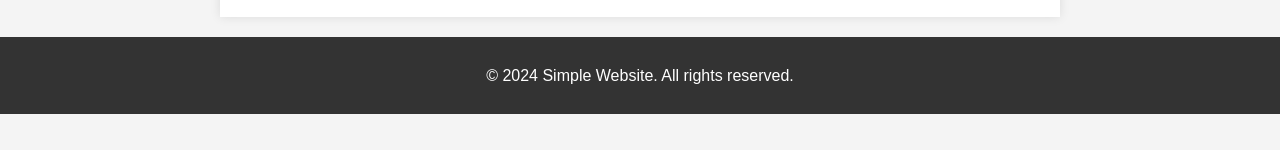
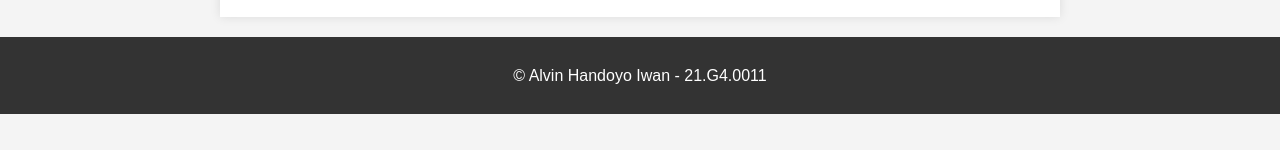
Before and after one commit to alvin110323/21.G4.0011_ALVIN_UAS, a plain HTML site: page index.html in a window 1280 px wide. Shown: the part 647-797 px from the top of the page. Drawn offline with Linux system fonts and the light colour scheme.

Commit message:
Mengubah footer index.html

```diff
--- a/index.html
+++ b/index.html
@@ -51,7 +51,7 @@
     </main>
 
     <footer>
-        <p>&copy; 2024 Simple Website. All rights reserved.</p>
+        <p>&copy; Alvin Handoyo Iwan - 21.G4.0011</p>
     </footer>
 
     <script src="script.js"></script>
```
